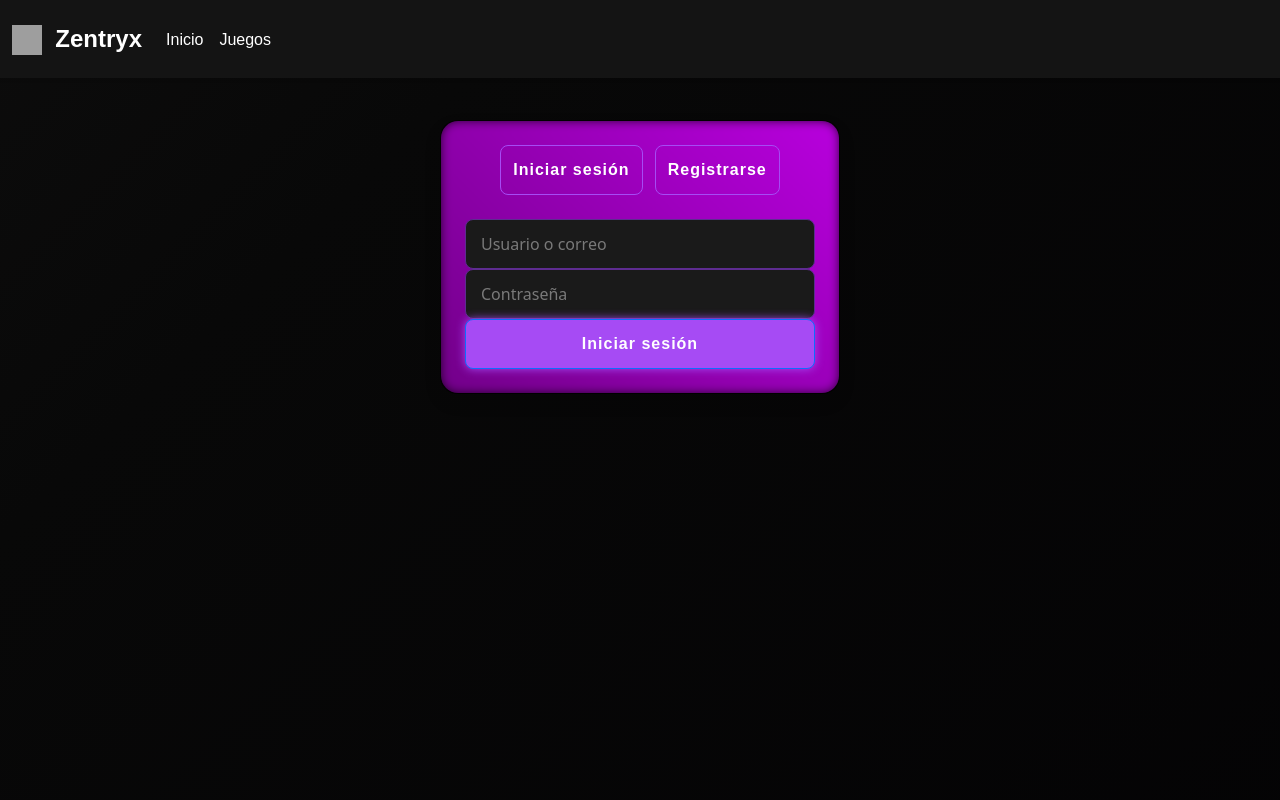
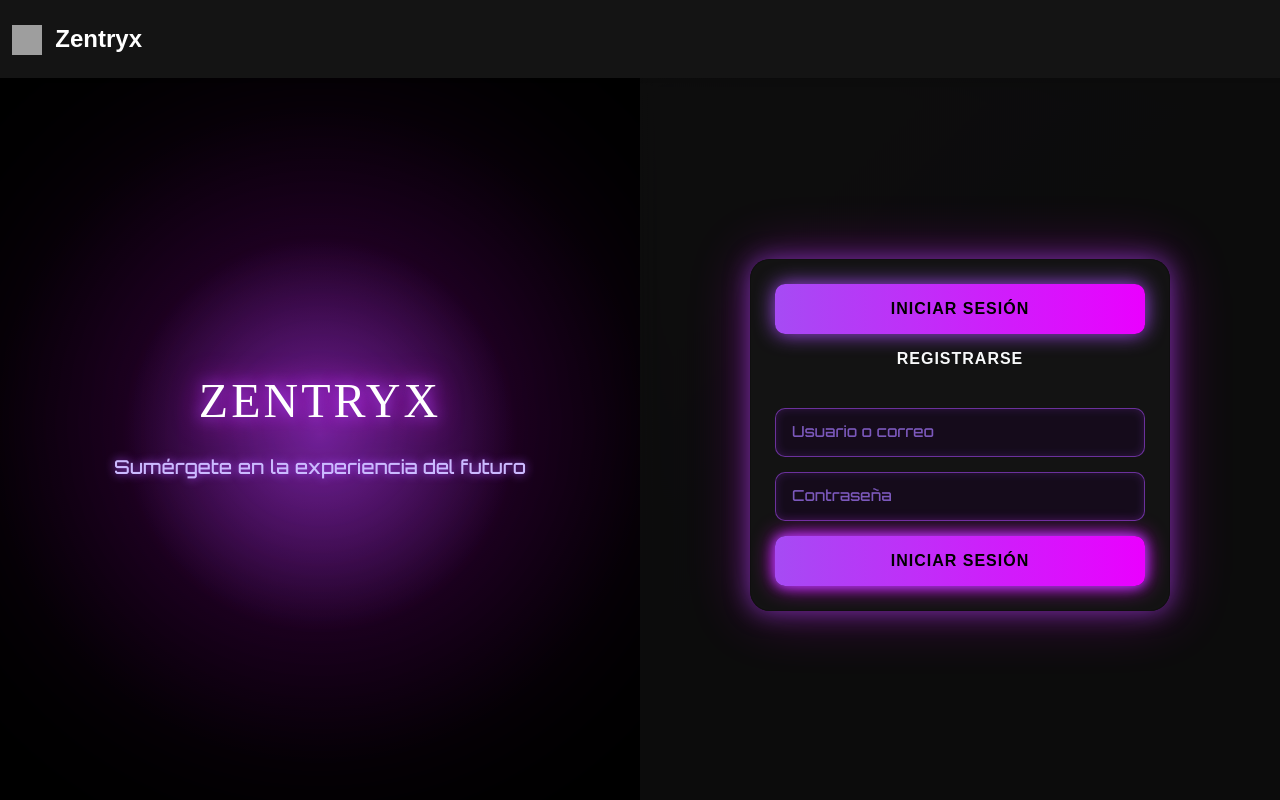
Before and after one commit to Nach0A/html, a PHP site: page /login.php in a window 1280 px wide. Run offline with PHP 8.4, Linux system fonts and the light colour scheme; some web fonts are replaced; grey boxes are pictures that could not be loaded.

Commit message:
Rediseño total login
se mejoró el login a gran escala para darle un toque mas vívido a la página

```diff
--- a/main_final/pagina-principal/estilo.css
+++ b/main_final/pagina-principal/estilo.css
@@ -189,57 +189,211 @@ body {
 
 
 /* ================== LOGIN / REGISTRO ================== */
-#loginForm, #form-container .card {
-  background: rgba(0,0,0,0.85);
-  color: #fff;
-  border-radius: 18px;
-  box-shadow: 0 0 20px #a64bf4, 0 0 60px #e82ef8;
-  backdrop-filter: blur(10px);
-  padding: 30px 25px;
-  max-width: 400px;
-  margin: 50px auto;
-  animation: fadeInLogin 1s ease-out;
-  position: relative; overflow:hidden;
-}
-@keyframes fadeInLogin { from{opacity:0;transform:translateY(30px) scale(.95);} to{opacity:1;transform:translateY(0) scale(1);} }
-#loginForm::before, #form-container .card::before {
-  content:""; position:absolute; inset:-2px;
-  background: linear-gradient(45deg, #000, #d400ff, #000);
-  background-size: 600% 600%;
-  border-radius:18px; filter:blur(6px); z-index:-1;
-  animation: animatedBorder 6s linear infinite;
-}
-@keyframes animatedBorder { 0%{background-position:0% 50%;} 50%{background-position:100% 50%;} 100%{background-position:0% 50%;} }
-
-/* Inputs */
-.input-neon, #loginForm input, #form-container input {
-  background: #1a1a1a;
-  border: 1px solid #5e2c91;
-  color: #fff;
-  padding: 12px 15px;
-  border-radius: 8px;
-  width: 100%;
-  transition: .3s;
-}
-.input-neon:focus, #loginForm input:focus, #form-container input:focus {
-  outline:none; border-color:#e82ef8; box-shadow:0 0 10px #e82ef8;
+.login-wrapper {
+  display: flex;
+  justify-content: center;
+  align-items: stretch;
+  min-height: calc(100vh - 70px);
+  overflow: hidden;
+  position: relative;
 }
 
-/* Botones */
-.btn-neon, #loginForm button, #form-container .btn {
+/* LADO IZQUIERDO */
+.login-left {
+  flex: 1;
+  background: radial-gradient(circle at center, #1a001f 0%, #000 70%);
+  position: relative;
+  display: flex;
+  flex-direction: column;
+  justify-content: center;
+  align-items: center;
+  color: #fff;
+  text-align: center;
+  overflow: hidden;
+}
+
+.neon-circle {
+  position: absolute;
+  width: 400px;
+  height: 400px;
+  border-radius: 50%;
+  background: radial-gradient(circle, rgba(166,75,244,0.5), transparent 70%);
+  animation: pulseNeon 6s infinite alternate ease-in-out;
+}
+.neon-glow {
+  position: absolute;
+  width: 700px;
+  height: 700px;
+  border-radius: 50%;
+  background: radial-gradient(circle, rgba(234,0,255,0.15), transparent 80%);
+  filter: blur(60px);
+  animation: floatGlow 12s infinite alternate ease-in-out;
+}
+@keyframes floatGlow {
+  0% { transform: translateY(0px) scale(1); }
+  100% { transform: translateY(-20px) scale(1.05); }
+}
+
+.neon-title {
+  font-family: 'Ethnocentric';
+  font-size: 3rem;
+  letter-spacing: 3px;
+  z-index: 1;
+  text-shadow: 0 0 15px #a64bf4, 0 0 30px #ea00ff;
+}
+.login-slogan {
+  z-index: 1;
+  font-family: 'Orbitron';
+  font-size: 1.2rem;
+  color: #cbbaff;
+  text-shadow: 0 0 10px #a64bf4;
+  margin-top: 15px;
+}
+
+/* LADO DERECHO */
+.login-right {
+  flex: 1;
+  display: flex;
+  justify-content: center;
+  align-items: center;
+  background: rgba(15, 15, 15, 0.85);
+  backdrop-filter: blur(12px);
+}
+
+#loginForm {
+  background: rgba(20, 20, 20, 0.9);
+  border-radius: 20px;
+  box-shadow: 0 0 25px rgba(166,75,244,0.6), 0 0 60px rgba(234,0,255,0.3);
+  padding: 35px;
+  width: 90%;
+  max-width: 420px;
+  position: relative;
+}
+
+.switch-buttons button {
+  width: 48%;
+  transition: all 0.3s ease;
+}
+.switch-buttons .active {
+  background: linear-gradient(90deg, #a64bf4, #ea00ff);
+  color: #000 !important;
+  box-shadow: 0 0 20px #a64bf4;
+}
+
+/* RESPONSIVE */
+@media (max-width: 992px) {
+  .login-wrapper {
+    flex-direction: column;
+  }
+  .login-left {
+    display: none;
+  }
+  .login-right {
+    background: linear-gradient(180deg, #0a0a0a, #1b0024);
+    padding: 40px 0;
+  }
+}
+/* ================== INPUTS LOGIN ================== */
+#loginForm input,
+#registerSection input {
+  background: rgba(25, 0, 40, 0.4);
+  border: 1.5px solid rgba(166, 75, 244, 0.6);
+  border-radius: 10px;
+  color: #fff;
+  padding: 12px 16px;
+  margin-bottom: 15px;
+  width: 100%;
+  font-family: 'Orbitron', sans-serif;
+  font-size: 0.95rem;
+  transition: all 0.25s ease;
+  box-shadow: inset 0 0 10px rgba(166, 75, 244, 0.2);
+}
+
+#loginForm input::placeholder,
+#registerSection input::placeholder {
+  color: #a779ff;
+  opacity: 0.7;
+  transition: opacity 0.3s ease;
+}
+
+#loginForm input:focus::placeholder,
+#registerSection input:focus::placeholder {
+  opacity: 0.3;
+}
+
+#loginForm input:focus,
+#registerSection input:focus {
+  outline: none;
+  border-color: #ea00ff;
+  box-shadow: 0 0 15px #ea00ff, inset 0 0 10px rgba(166, 75, 244, 0.4);
+  background: rgba(30, 0, 50, 0.6);
+  transform: scale(1.02);
+}
+
+/* ================== BOTONES LOGIN ================== */
+#loginForm button,
+#registerSection button {
+  position: relative;
+  overflow: hidden;
+  border: none;
+  border-radius: 10px;
   font-family: 'Ethnocentric', sans-serif;
+  text-transform: uppercase;
   letter-spacing: 1px;
+  padding: 13px;
+  width: 100%;
+  cursor: pointer;
   font-weight: bold;
-  border-radius: 8px;
-  padding: 12px;
-  transition:.3s;
+  transition: transform 0.25s ease, box-shadow 0.25s ease;
 }
-.btn-primary { background:#a64bf4; color:#fff; box-shadow:0 0 10px #a64bf4; }
-.btn-primary:hover { background:#d86cf4; transform:scale(1.03); box-shadow:0 0 20px #e82ef8; }
-.btn-secondary { background:#3d1c54; color:#fff; box-shadow:0 0 10px #5e2c91; }
-.btn-secondary:hover { background:#5e2c91; transform:scale(1.03); box-shadow:0 0 20px #a64bf4; }
-.btn-outline-light { border:1px solid #a64bf4; color:#fff; background:transparent; }
-.btn-outline-light:hover, .btn-outline-light.active { background:#a64bf4; color:#000; box-shadow:0 0 10px #a64bf4; }
+
+/* Gradiente animado base */
+#loginForm .btn-primary,
+#registerSection .btn-secondary {
+  background: linear-gradient(90deg, #a64bf4, #ea00ff);
+  color: #000;
+  box-shadow: 0 0 15px #a64bf4;
+  animation: neonPulse 3s infinite alternate ease-in-out;
+}
+
+@keyframes neonPulse {
+  0% { box-shadow: 0 0 10px #a64bf4, 0 0 20px #ea00ff; }
+  100% { box-shadow: 0 0 25px #ea00ff, 0 0 45px #a64bf4; }
+}
+
+/* Hover y click */
+#loginForm button:hover,
+#registerSection button:hover {
+  transform: scale(1.04);
+  box-shadow: 0 0 25px #ea00ff, 0 0 50px #a64bf4;
+}
+
+/* Rayo luminoso al hacer clic */
+#loginForm button::after,
+#registerSection button::after {
+  content: "";
+  position: absolute;
+  top: 0;
+  left: -75%;
+  width: 50%;
+  height: 100%;
+  background: linear-gradient(120deg, transparent, rgba(255,255,255,0.6), transparent);
+  transform: skewX(-20deg);
+  transition: left 0.5s ease;
+}
+#loginForm button:active::after,
+#registerSection button:active::after {
+  left: 125%;
+}
+
+/* Pequeño “glow” de texto */
+#loginForm button span,
+#registerSection button span {
+  position: relative;
+  z-index: 2;
+  text-shadow: 0 0 5px #fff, 0 0 10px #fff;
+}
+
 
 /* ================== JUEGOS ================== */
 .juegos-wrapper {
--- a/main_final/pagina-principal/login.php
+++ b/main_final/pagina-principal/login.php
@@ -44,28 +44,28 @@ $BASE_URL = "/PlataformaLudica/main_final/";
             <img src="../navbar/imagenes/logo.jpg" width="30" height="30" class="d-inline-block align-text-top">
             &nbsp;Zentryx
         </a>
-        <button class="navbar-toggler" type="button" data-bs-toggle="collapse" data-bs-target="#navbarNav">
-            <span class="navbar-toggler-icon"></span>
-        </button>
-        <div class="collapse navbar-collapse" id="navbarNav">
-            <ul class="navbar-nav me-auto">
-                <li class="nav-item"><a class="nav-link text-white" href="login.php">Inicio</a></li>
-                <li class="nav-item separator"></li>
-                <li class="nav-item"><a class="nav-link text-white" href="login.php">Juegos</a></li>
-            </ul>
-        </div>
     </div>
 </nav>
 
-<!-- FORMULARIO -->
-<div class="container mt-5" id="form-container">
-    <div class="card p-4 shadow" id="loginForm">
-        <div class="text-center mb-4">
-            <button id="btnLogin" class="btn btn-outline-light me-2">Iniciar sesión</button>
+<!-- LOGIN WRAPPER -->
+<div class="login-wrapper">
+    <!-- LADO IZQUIERDO - EFECTO NEÓN -->
+    <div class="login-left">
+        <div class="neon-circle"></div>
+        <div class="neon-glow"></div>
+        <h1 class="neon-title">ZENTRYX</h1>
+        <p class="login-slogan">Sumérgete en la experiencia del futuro</p>
+    </div>
+
+    <!-- LADO DERECHO - FORMULARIO -->
+    <div class="login-right fade-in">
+        <div class="card p-4" id="loginForm">
+            <div class="text-center mb-4 switch-buttons">
+                <button id="btnLogin" class="btn btn-outline-light me-2 active">Iniciar sesión</button>
                 <button id="btnRegister" class="btn btn-outline-light">Registrarse</button>
             </div>
 
-        <!-- LOGIN CON MAIL -->
+            <!-- LOGIN -->
             <form id="loginSection" action="verifica.php" method="post">
                 <input type="text" name="input" class="textwhite" placeholder="Usuario o correo" required>
                 <input type="password" name="contrasenia" class="textwhite" placeholder="Contraseña" required>
@@ -77,12 +77,14 @@ $BASE_URL = "/PlataformaLudica/main_final/";
             <form id="registerSection" action="verifica.php" method="post" style="display: none;">
                 <input type="text" name="nombre" class="textwhite" placeholder="Nombre de usuario" required>
                 <input type="email" name="gmail" class="textwhite" placeholder="Correo electrónico" required>
-            <input type="password" name="contrasenia" class="textwhite" placeholder ="Contraseña" required>
+                <input type="password" name="contrasenia" class="textwhite" placeholder="Contraseña" required>
                 <input type="hidden" name="ini" value="0">
                 <button type="submit" class="btn btn-secondary w-100">Registrarse</button>
             </form>
         </div>
     </div>
+</div>
+
 
 
 <!-- Bootstrap JS (funcionamiento del navbar y componentes) -->
```
Also changed, not shown: main_final/pagina-principal/uploads/perfiles/333_shrek.jpg (added). Lines whose indentation alone changed are shown as unchanged.
